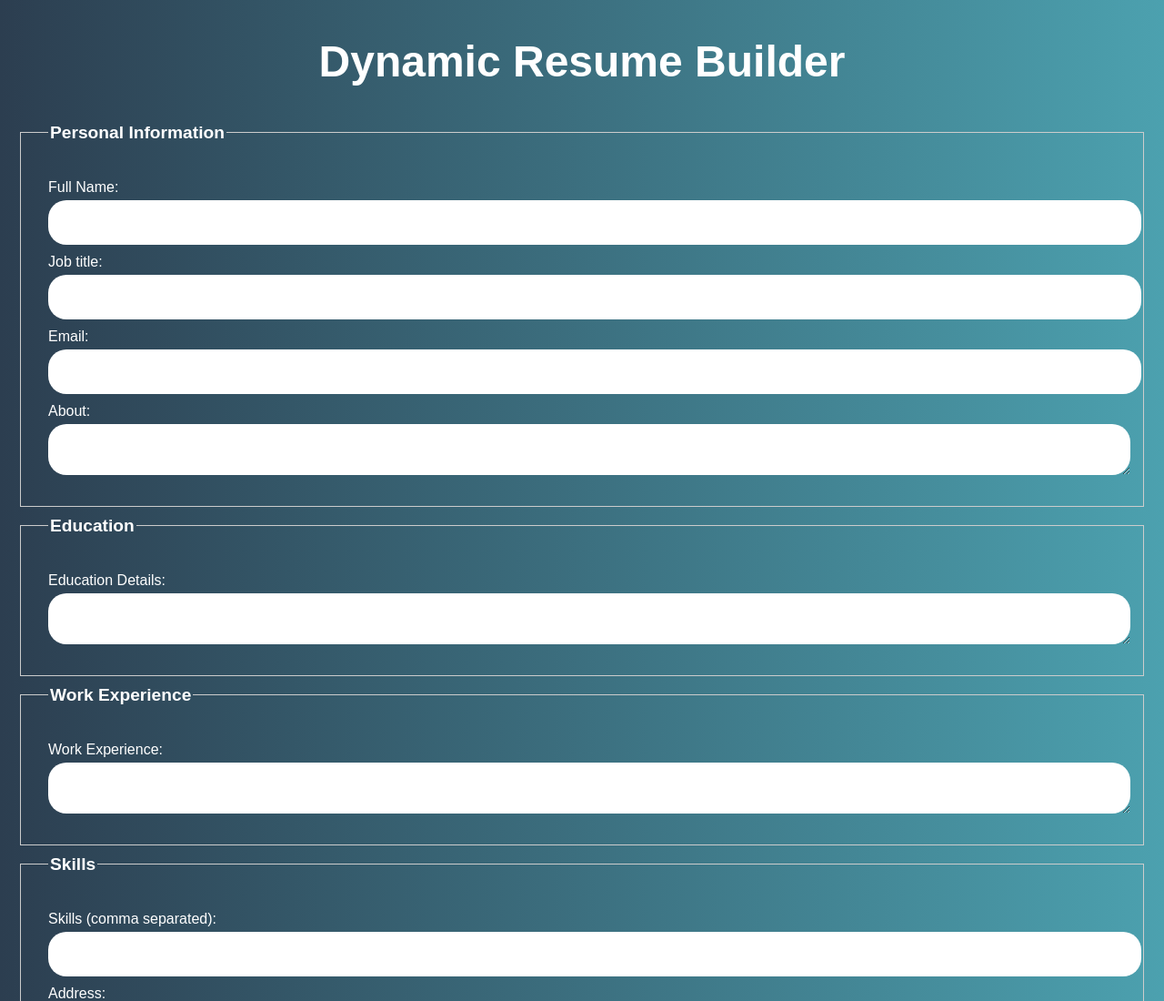
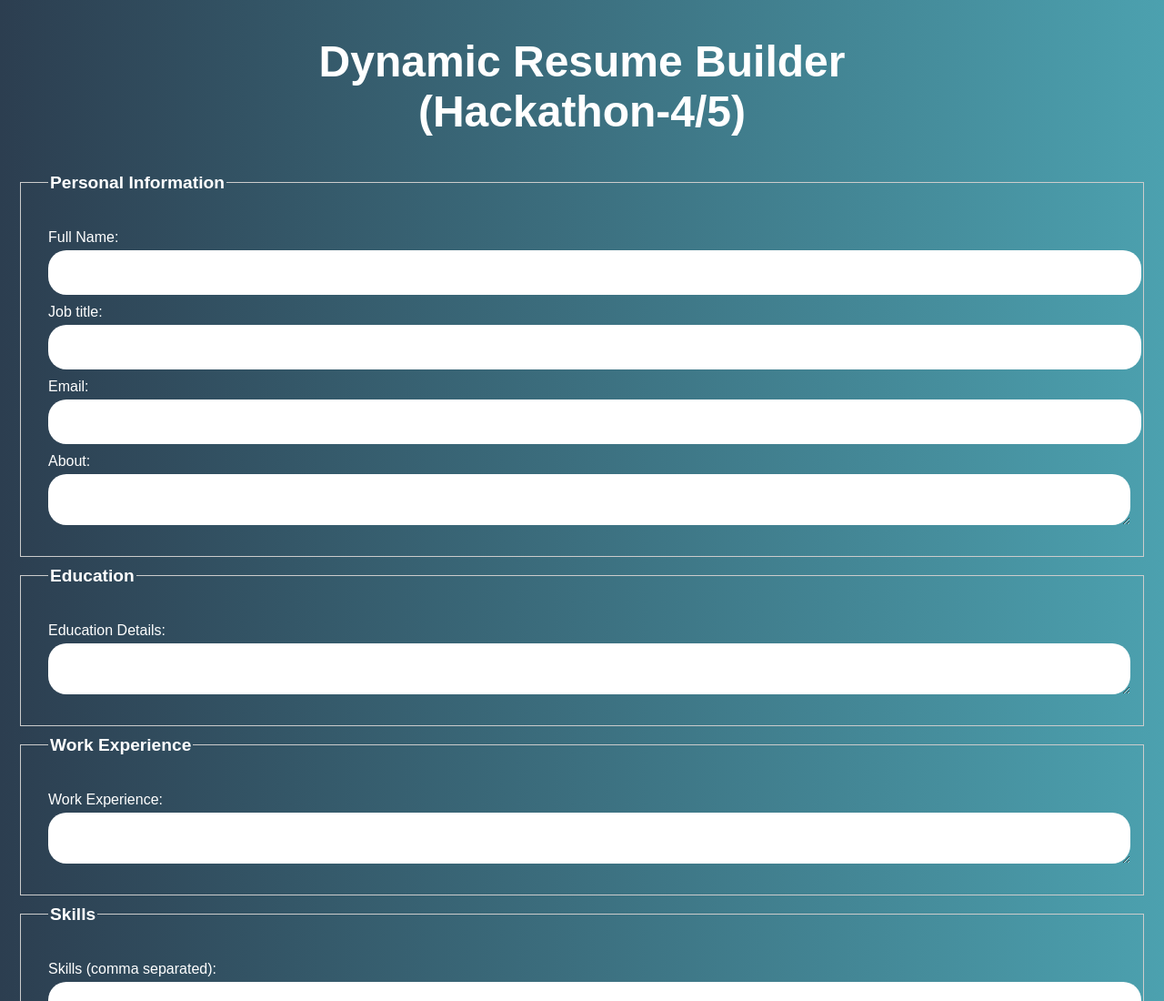
Before and after one commit to Awaisprogram/Milestone-4-5, a plain HTML site: page indexx.html in a window 1280 px wide. Shown: the top 1100 px of the page at 91% size. Drawn offline with Linux system fonts and the light colour scheme.

Commit message:
Update indexx.html

```diff
--- a/indexx.html
+++ b/indexx.html
@@ -8,7 +8,7 @@
 </head>
 <body>
   <section id="resume-builder">
-    <h1 class="heading-1">Dynamic Resume Builder</h1>
+    <h1 class="heading-1">Dynamic Resume Builder<br> (Hackathon-4/5)</h1>
     <form id="resume-form">
       <!-- Form Fields with Validation -->
       <fieldset>
```
